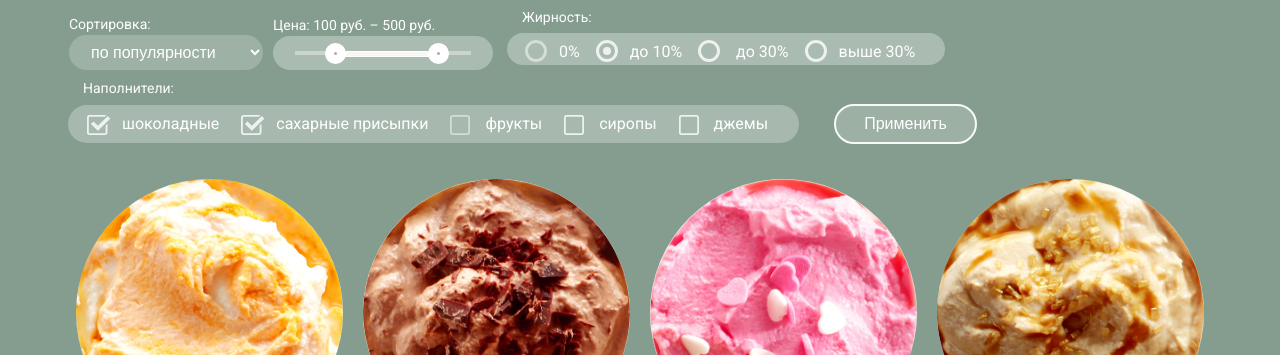
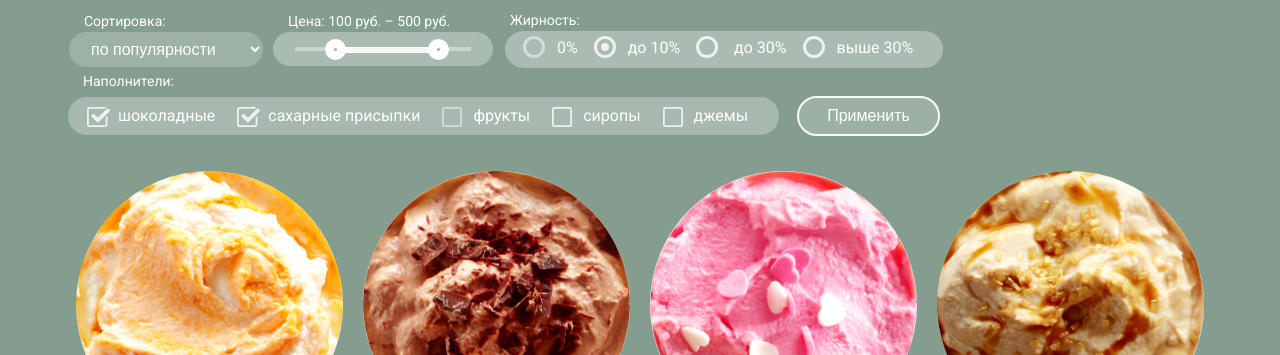
Before and after one commit to FedorenkoAl/863153-gllacy, a plain HTML site: page catalog.html in a window 1280 px wide. Shown: the part 171-526 px from the top of the page. Drawn offline with Linux system fonts and the light colour scheme.

Commit message:
правки каталога

```diff
--- a/catalog.html
+++ b/catalog.html
@@ -117,7 +117,7 @@
 
             </label>
             <fieldset>
-              <legend>Жирность:</legend>
+               <span class="form-title">Жирность:</span>
               <div class="radio">
                 <label>
                   <input type="radio" name="fatness" value="0" disabled>
--- a/css/style.css
+++ b/css/style.css
@@ -1032,6 +1032,11 @@ li:hover .submit {
   padding: 5px 15px;
 }
 
+.wrepper-choise-1 fieldset {
+  padding: 0;
+  border: 0;
+}
+
 .visually-hidden {
   position: absolute;
   width: 1px;
@@ -1126,7 +1131,9 @@ select:hover {
 }
 
 .radio {
-  padding: 2px 18px;
+  height: 37px;
+  padding: 0px 18px;
+  margin-left: 10px;
   background-color: #aabbb1;
   border-radius: 20px;
 }
@@ -1221,7 +1228,7 @@ input[type="checkbox"]:checked + span::before {
   width: 25px;
   height: 20px;
   margin-left: 3px;
-  margin-right: 10px;
+  margin-right: 6px;
   text-align: center;
   text-indent: 0px;
   background-image: url(../img/checkbox-off.png);
@@ -1234,7 +1241,6 @@ input[type="checkbox"]:checked + span::before {
   display: inline-block;
   min-width: 143px;
   padding: 9px 10px;
-  margin-left: 17px;
   font-size: 16px;
   font-weight: 500;
   line-height: 18px;
@@ -1255,6 +1261,7 @@ legend {
 }
 
 .form-title {
+  padding-left: 15px;
  font-size: 14px;
  font-weight: 400;
  line-height: 16px;
@@ -1534,7 +1541,7 @@ legend {
 }
 
 .popup-form textarea {
-  width: 394;
+  width: 394px;
   height: 155px;
   padding-top: 13px;
   padding-right: 15px;
```
